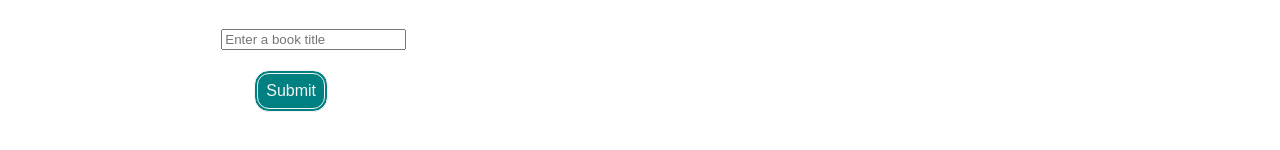
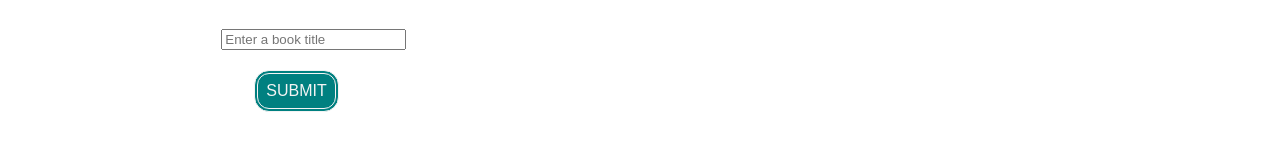
Before and after one commit to jameygronewald/bookKeeper, a React (Create React App) app in the folder client/: page /search in a window 1280 px wide. Shown: the part 158-308 px from the top of the page. Built offline with nearby package versions, Linux system fonts and the light colour scheme; the HTML template or start-up script is replaced by a standard one.

Commit message:
more buttons styling

```diff
--- a/client/src/components/SearchForm/SearchForm.jsx
+++ b/client/src/components/SearchForm/SearchForm.jsx
@@ -11,7 +11,7 @@ const SearchForm = ({ handleChange, handleSubmit }) => {
         name="search"
         onChangeFunction={handleChange}
       />
-      <Button buttonText="Submit" />
+      <Button buttonText="SUBMIT" />
     </form>
   );
 };
--- a/client/src/pages/Search/Search.jsx
+++ b/client/src/pages/Search/Search.jsx
@@ -70,7 +70,6 @@ const Search = () => {
                 {books && <BookInfo book={book.volumeInfo} />}
                 {books && (
                   <Button
-                    className="searchButton"
                     onClick={e => {
                       e.preventDefault();
                       addNewBook(book);
```
